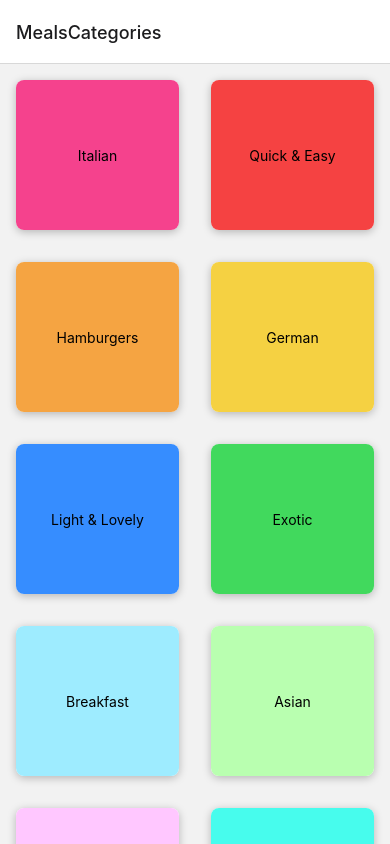
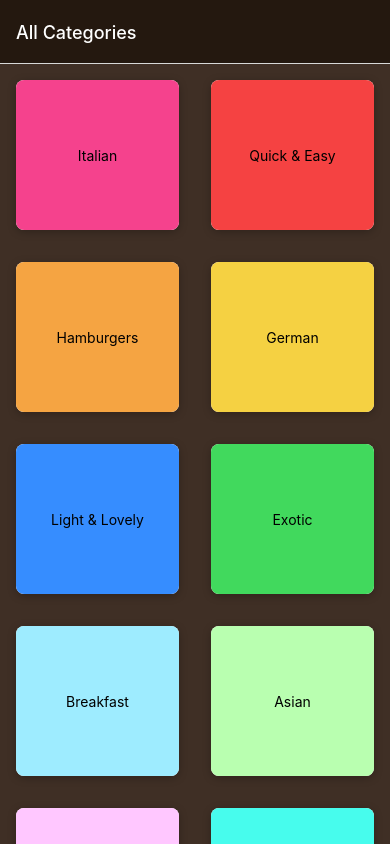
Before and after one commit to NalindaMW/RNMealPrep, a React Native app: screen / in a window 390 px wide. Built offline with nearby package versions, Linux system fonts and the light colour scheme.

Commit message:
+ Adding Navigation header styles

```diff
--- a/App.js
+++ b/App.js
@@ -13,9 +13,23 @@
     <>
       <StatusBar style="light" />
       <NavigationContainer>
-        <Stack.Navigator>
-          <Stack.Screen name="MealsCategories" component={CategoriesScreen} />
-          <Stack.Screen name="MealsOverview" component={MealsOverviewScreen} />
+        <Stack.Navigator
+          screenOptions={{
+            headerStyle: { backgroundColor: "#24180f" },
+            headerTintColor: "white",
+            contentStyle: { backgroundColor: "#3f2f25" },
+          }}
+        >
+          <Stack.Screen
+            name="MealsCategories"
+            component={CategoriesScreen}
+            options={{ title: "All Categories" }}
+          />
+          <Stack.Screen
+            name="MealsOverview"
+            component={MealsOverviewScreen}
+            options={{ title: "Meals Overview", headerBackTitle: " " }}
+          />
         </Stack.Navigator>
       </NavigationContainer>
     </>
```
